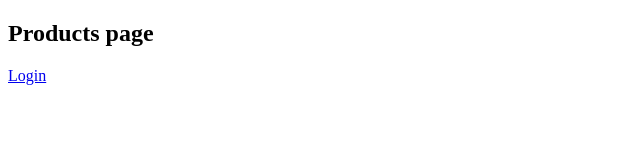
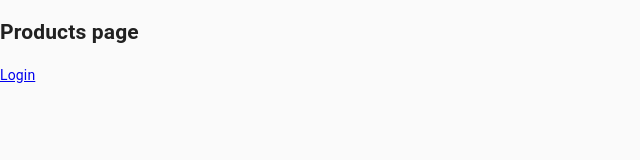
Before and after one commit to nemmtor/tsh, a React (Create React App) app: page / in a window 1280 px wide. Shown: the top 160 px of the page, without its empty margins (0-640 px from the left). Built offline with nearby package versions, Linux system fonts and the light colour scheme.

Commit message:
Added ThemeProvider and basic theme

```diff
--- a/src/providers/AppProviders.tsx
+++ b/src/providers/AppProviders.tsx
@@ -1,6 +1,14 @@
-import React from 'react';
-import { BrowserRouter as Router } from 'react-router-dom';
+import React from "react";
+import { BrowserRouter as Router } from "react-router-dom";
+import { CssBaseline } from "@material-ui/core";
+import { ThemeProvider } from "@material-ui/styles";
 
-import { AppProvidersProps } from './AppProviders.types';
+import { AppProvidersProps } from "./AppProviders.types";
+import { theme } from "./theme";
 
-export const AppProviders = ({ children }: AppProvidersProps) => <Router>{children}</Router>;
+export const AppProviders = ({ children }: AppProvidersProps) => (
+  <ThemeProvider theme={theme}>
+    <CssBaseline />
+    <Router>{children}</Router>
+  </ThemeProvider>
+);
--- /dev/null
+++ b/src/providers/theme.tsx
@@ -0,0 +1,14 @@
+import React from 'react';
+import { createMuiTheme, ThemeProvider, CssBaseline } from '@material-ui/core';
+
+export const theme = createMuiTheme({
+  palette: {
+   primary: {
+     main: '#4460F7',
+     dark: '#2140E8',
+   },
+   secondary: {
+     main: '#F9A52B',
+   },
+  }
+})
```
